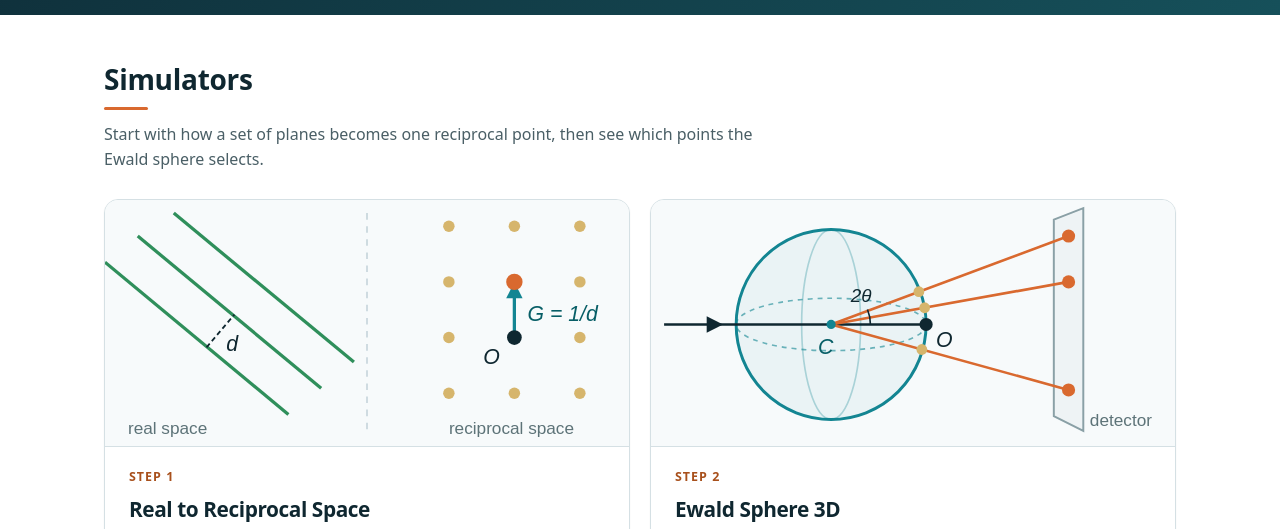
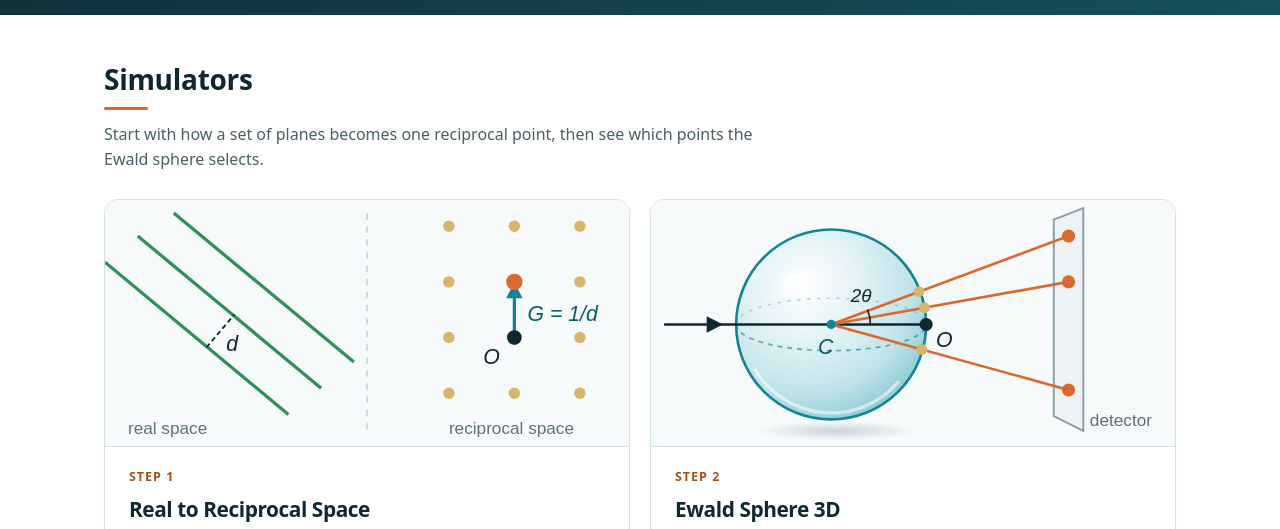
Before and after one commit to jliu-science/crystallography-simulators, a plain HTML site: page index.html in a window 1280 px wide. Shown: the part 253-782 px from the top of the page. Drawn offline with Linux system fonts and the light colour scheme.

Commit message:
Home page: glass-shaded Ewald sphere in the simulator card

```diff
--- a/index.html
+++ b/index.html
@@ -171,10 +171,28 @@
 
           <a class="card" href="ewald%20sphere%203d%20simulator.html">
             <svg class="thumb" viewBox="0 0 320 150" role="img" aria-label="Ewald sphere in 3D with three diffracted beams travelling to a flat detector">
-              <circle cx="110" cy="76" r="58" fill="rgba(19,133,146,.06)" stroke="#138592" stroke-width="1.8"/>
-              <ellipse cx="110" cy="76" rx="58" ry="16" fill="none" stroke="#138592" stroke-width="1" stroke-dasharray="3 3" opacity=".6"/>
-              <ellipse cx="110" cy="76" rx="18" ry="58" fill="none" stroke="#138592" stroke-width="1" opacity=".3"/>
-              <line x1="8" y1="76" x2="168" y2="76" stroke="#0f2730" stroke-width="1.6"/>
+              <defs>
+                <radialGradient id="ewGlass" cx="36%" cy="30%" r="75%">
+                  <stop offset="0" stop-color="#ffffff"/>
+                  <stop offset=".35" stop-color="#e3f3f5"/>
+                  <stop offset=".75" stop-color="#b5dfe5"/>
+                  <stop offset="1" stop-color="#7cc3ce"/>
+                </radialGradient>
+                <radialGradient id="ewHi" cx="50%" cy="50%" r="50%">
+                  <stop offset="0" stop-color="#ffffff" stop-opacity=".95"/>
+                  <stop offset="1" stop-color="#ffffff" stop-opacity="0"/>
+                </radialGradient>
+                <radialGradient id="ewShadow" cx="50%" cy="50%" r="50%">
+                  <stop offset="0" stop-color="#0f2730" stop-opacity=".18"/>
+                  <stop offset="1" stop-color="#0f2730" stop-opacity="0"/>
+                </radialGradient>
+              </defs>
+              <ellipse cx="114" cy="141" rx="50" ry="6" fill="url(#ewShadow)"/>
+              <circle cx="110" cy="76" r="58" fill="url(#ewGlass)" fill-opacity=".85" stroke="#138592" stroke-width="1.6"/>
+              <path d="M63.2 103 A54 54 0 0 0 151.4 110.7" fill="none" stroke="#ffffff" stroke-width="2" opacity=".55"/>
+              <path d="M52 76 A58 16 0 0 0 168 76" fill="none" stroke="#138592" stroke-width="1" stroke-dasharray="3 3" opacity=".65"/>
+              <path d="M52 76 A58 16 0 0 1 168 76" fill="none" stroke="#138592" stroke-width="1" stroke-dasharray="2 4" opacity=".3"/>
+                            <line x1="8" y1="76" x2="168" y2="76" stroke="#0f2730" stroke-width="1.6"/>
               <polygon points="34,71 44,76 34,81" fill="#0f2730"/>
               <polygon points="246,12 264,5 264,141 246,132" fill="#eef3f5" stroke="#8aa0a6" stroke-width="1.2"/>
               <g stroke="#d9692f" stroke-width="1.6">
@@ -185,6 +203,7 @@
               <path d="M134 76 A24 24 0 0 0 132.2 66.9" fill="none" stroke="#0f2730" stroke-width="1"/>
               <g fill="#d6b56c"><circle cx="167.1" cy="65.8" r="3.3"/><circle cx="163.6" cy="56" r="3.3"/><circle cx="165.4" cy="91.3" r="3.3"/></g>
               <g fill="#d9692f"><circle cx="255" cy="50" r="4"/><circle cx="255" cy="22" r="4"/><circle cx="255" cy="116" r="4"/></g>
+              <ellipse cx="88" cy="50" rx="15" ry="9" transform="rotate(-28 88 50)" fill="url(#ewHi)"/>
               <circle cx="110" cy="76" r="2.8" fill="#138592"/>
               <circle cx="168" cy="76" r="4" fill="#0f2730"/>
               <g font-family="DengXian, Microsoft YaHei, sans-serif" font-size="13" font-style="italic">
```
